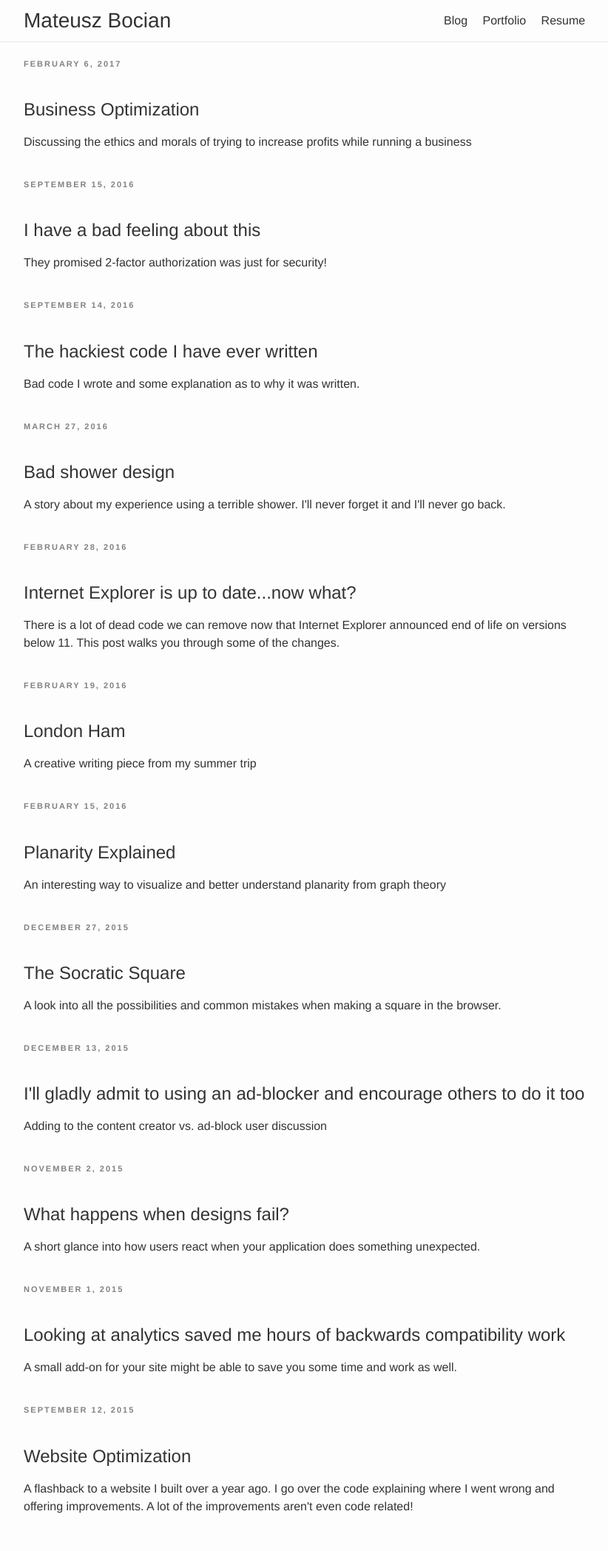
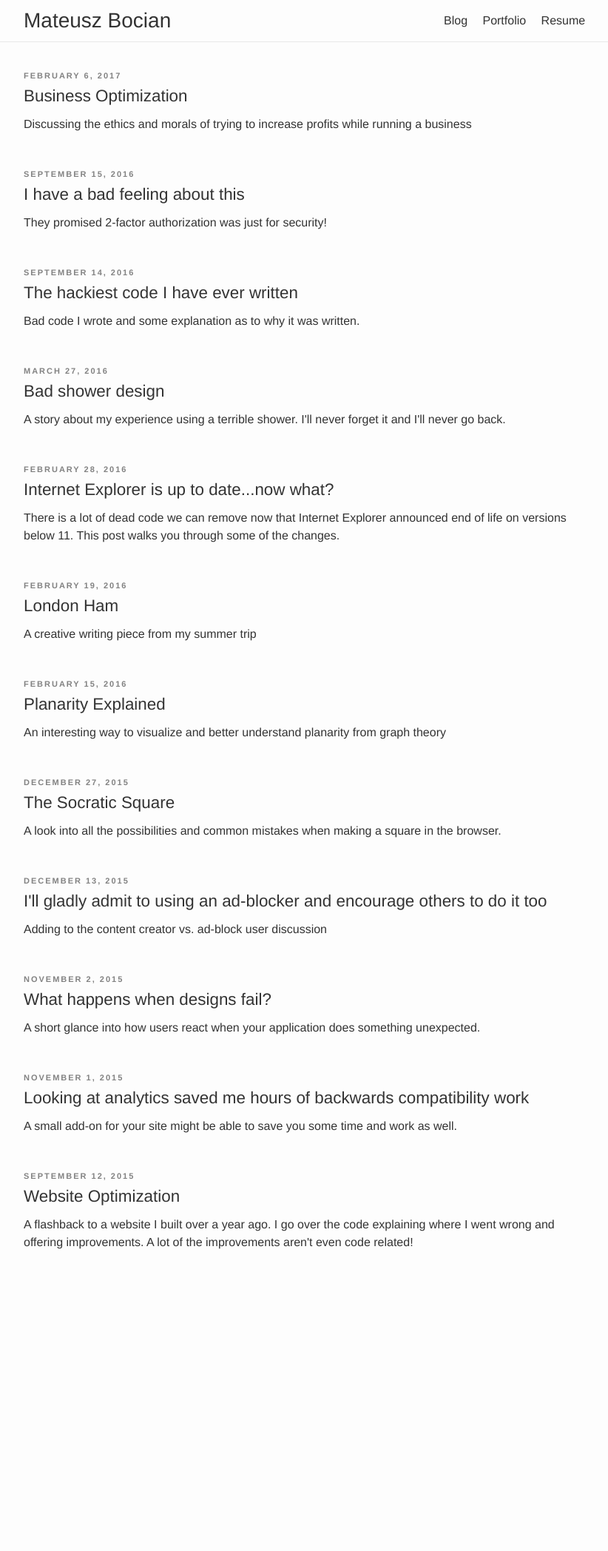
Before and after one commit to matty99/matty99.github.io, a Jekyll site: the page built from blog/index.html, in a window 1280 px wide. Shown: the whole page at 74% size, without its empty margins (224-1046 px from the left). Built offline with Jekyll 4.4.1, drawn with Linux system fonts in a browser that asks for light colours; after the commit the page ends 1733 px from its top, so only the background shows below that.

Commit message:
Cleaned up styles on post list page

```diff
--- a/_sass/_base.scss
+++ b/_sass/_base.scss
@@ -28,6 +28,7 @@ h6 { font-size: $font-size-h6; }
 a {
   color: $text-color;
   text-decoration: none;
+  cursor: pointer;
 
   &:hover {
     text-decoration: underline;
--- a/_sass/_blog.scss
+++ b/_sass/_blog.scss
@@ -2,23 +2,27 @@
 .page-content {
   padding: $spacing-unit 0;
 }
-.page-heading {
-  font-size: 20px;
-}
-.post {
-  padding-bottom: $spacing-unit;
-}
-.post-meta {
+
+.blog-post {
+  padding: $spacing-unit 0;
+
+  &__date {
     color: $grey-color;
     font-size: 0.6875rem;
     font-weight: bold;
-  padding-bottom: 2.75px;
     text-transform: uppercase;
     letter-spacing: 2px;
   }
-.post-link {
-  font-size: 1.5rem;
+
+  &__title {
+    display: block;
+    font-size: 1.4rem;
     line-height: 2rem;
+  }
+
+  &__description {
+    margin: 10px 0;
+  }
 }
 
 /* Posts*/
--- a/blog/index.html
+++ b/blog/index.html
@@ -5,15 +5,9 @@ permalink: /blog/
 ---
 
 {% for post in site.categories.blog %}
-<article class="post">
-  <header>
-    <time class="post-meta">{{ post.date | date: "%B %-d, %Y" }}</time>
-    <h2>
-      <a class="post-link" href="{{ post.url | prepend: site.url }}">{{ post.title }}</a>
-    </h2>
-  </header>
-  <div class="entry-body">
-    <p class="post-description">{{ post.description }}</p>
-  </div>
+<article class="blog-post">
+  <time class="blog-post__date">{{ post.date | date: "%B %-d, %Y" }}</time>
+  <a class="blog-post__title" href="{{ post.url | prepend: site.url }}">{{ post.title }}</a>
+  <p class="blog-post__description">{{ post.description }}</p>
 </article>
 {% endfor %}
```
Lines whose indentation alone changed are shown as unchanged.
